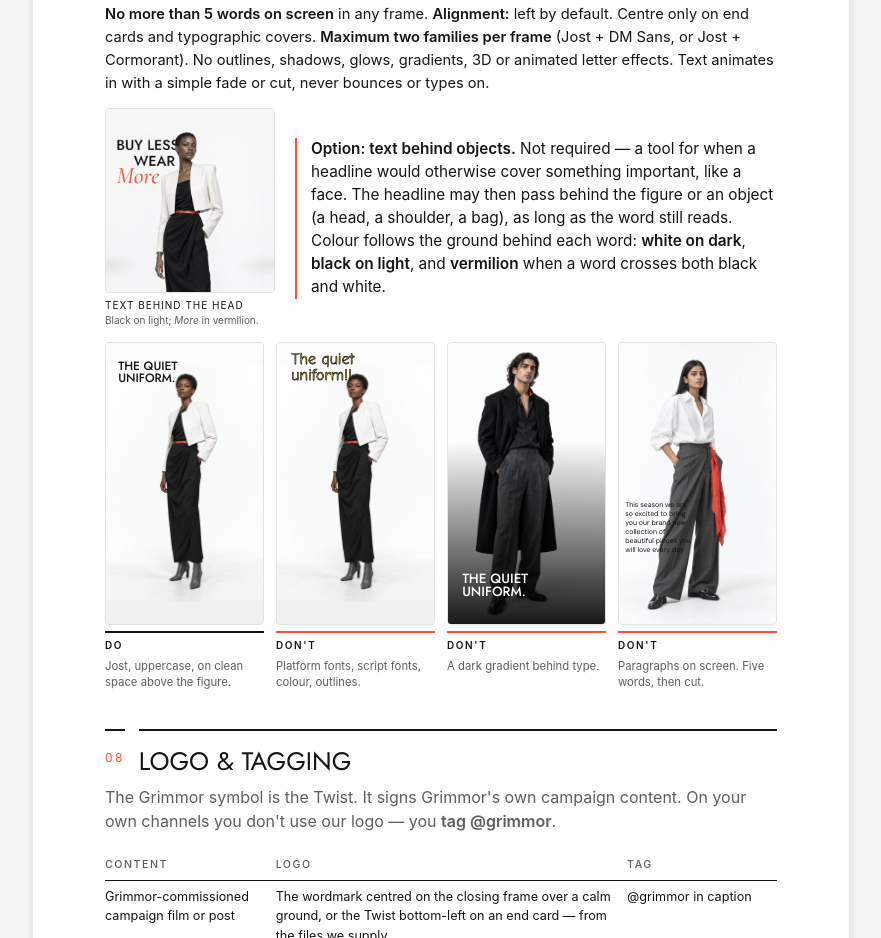
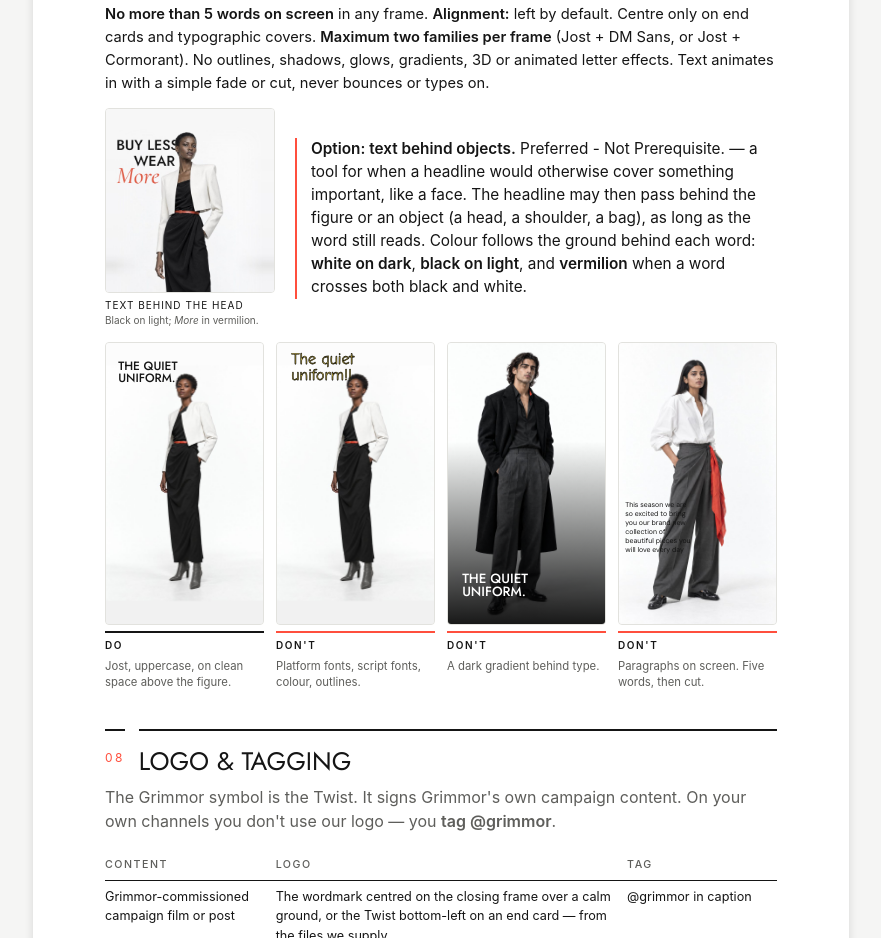
Before and after one commit to ayhamalani-blip/grimmor-designers-hub, a plain HTML site: page 06 Social Media Guidelines.html in a window 1280 px wide. Shown: the part 5516-6454 px from the top of the page, without its empty margins (199-1080 px from the left). Drawn offline with Linux system fonts and the light colour scheme.

Commit message:
Clarify text-behind-objects preference

```diff
--- a/06 Social Media Guidelines.html
+++ b/06 Social Media Guidelines.html
@@ -848,7 +848,7 @@ ul,ol{margin:0 0 10px;padding-left:18px}li{margin-bottom:5px}
 </table>
 </div>
 <p><strong>No more than 5 words on screen</strong> in any frame. <strong>Alignment:</strong> left by default. Centre only on end cards and typographic covers. <strong>Maximum two families per frame</strong> (Jost + DM Sans, or Jost + Cormorant). No outlines, shadows, glows, gradients, 3D or animated letter effects. Text animates in with a simple fade or cut, never bounces or types on.</p>
-<div style="display:grid;grid-template-columns:170px minmax(0,1fr);gap:20px;align-items:center;margin:14px 0;break-inside:avoid"><div><div style="border-radius:4px;overflow:hidden;border:1px solid var(--divider)"><img alt="Headline BUY LESS WEAR More, with the head passing in front of the last S" src="assets/social-media-guidelines/d9297ae0-4f82-45b4-a42b-5710a5f57370.jpg" style="display:block;width:100%"/></div><span class="cap">Text behind the head</span><span class="cap2">Black on light; <em>More</em> in vermilion.</span></div><div class="rule" style="margin:0"><strong>Option: text behind objects.</strong> Not required — a tool for when a headline would otherwise cover something important, like a face. The headline may then pass behind the figure or an object (a head, a shoulder, a bag), as long as the word still reads. Colour follows the ground behind each word: <strong>white on dark</strong>, <strong>black on light</strong>, and <strong>vermilion</strong> when a word crosses both black and white.</div></div>
+<div style="display:grid;grid-template-columns:170px minmax(0,1fr);gap:20px;align-items:center;margin:14px 0;break-inside:avoid"><div><div style="border-radius:4px;overflow:hidden;border:1px solid var(--divider)"><img alt="Headline BUY LESS WEAR More, with the head passing in front of the last S" src="assets/social-media-guidelines/d9297ae0-4f82-45b4-a42b-5710a5f57370.jpg" style="display:block;width:100%"/></div><span class="cap">Text behind the head</span><span class="cap2">Black on light; <em>More</em> in vermilion.</span></div><div class="rule" style="margin:0"><strong>Option: text behind objects.</strong> Preferred - Not Prerequisite. — a tool for when a headline would otherwise cover something important, like a face. The headline may then pass behind the figure or an object (a head, a shoulder, a bag), as long as the word still reads. Colour follows the ground behind each word: <strong>white on dark</strong>, <strong>black on light</strong>, and <strong>vermilion</strong> when a word crosses both black and white.</div></div>
 <div class="dd">
 <div><div class="fr"><img alt="" class="ph" src="assets/social-media-guidelines/770e5ee0-2c13-43f5-aa3c-0001af0a3e6d.jpg"/><span class="hl ink" style="top:17px;font-size:9pt;left:12.1536px">The quiet<br/>uniform.</span></div><span class="lab">Do</span><p>Jost, uppercase, on clean space above the figure.</p></div>
 <div class="no"><div class="fr"><img alt="" class="ph" src="assets/social-media-guidelines/770e5ee0-2c13-43f5-aa3c-0001af0a3e6d.jpg"/><span class="hl" style="top:3%;font-family:Brush Script MT,Comic Sans MS,cursive;text-transform:none;font-size:12pt;color:#FFE14D;-webkit-text-stroke:.6px #000">The quiet uniform!!</span></div><span class="lab">Don't</span><p>Platform fonts, script fonts, colour, outlines.</p></div>
```
Also changed, not shown: 2 other files.
